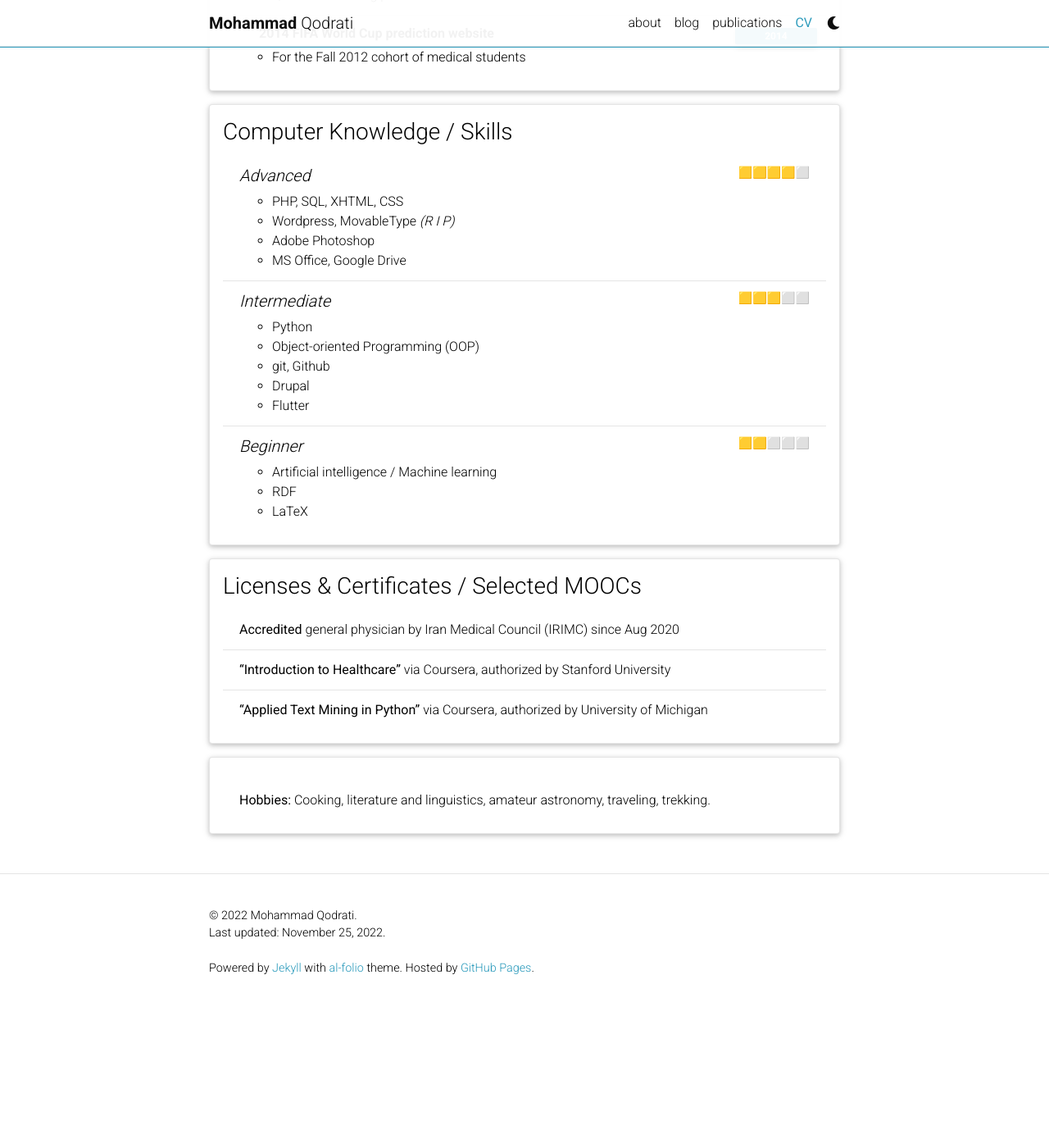
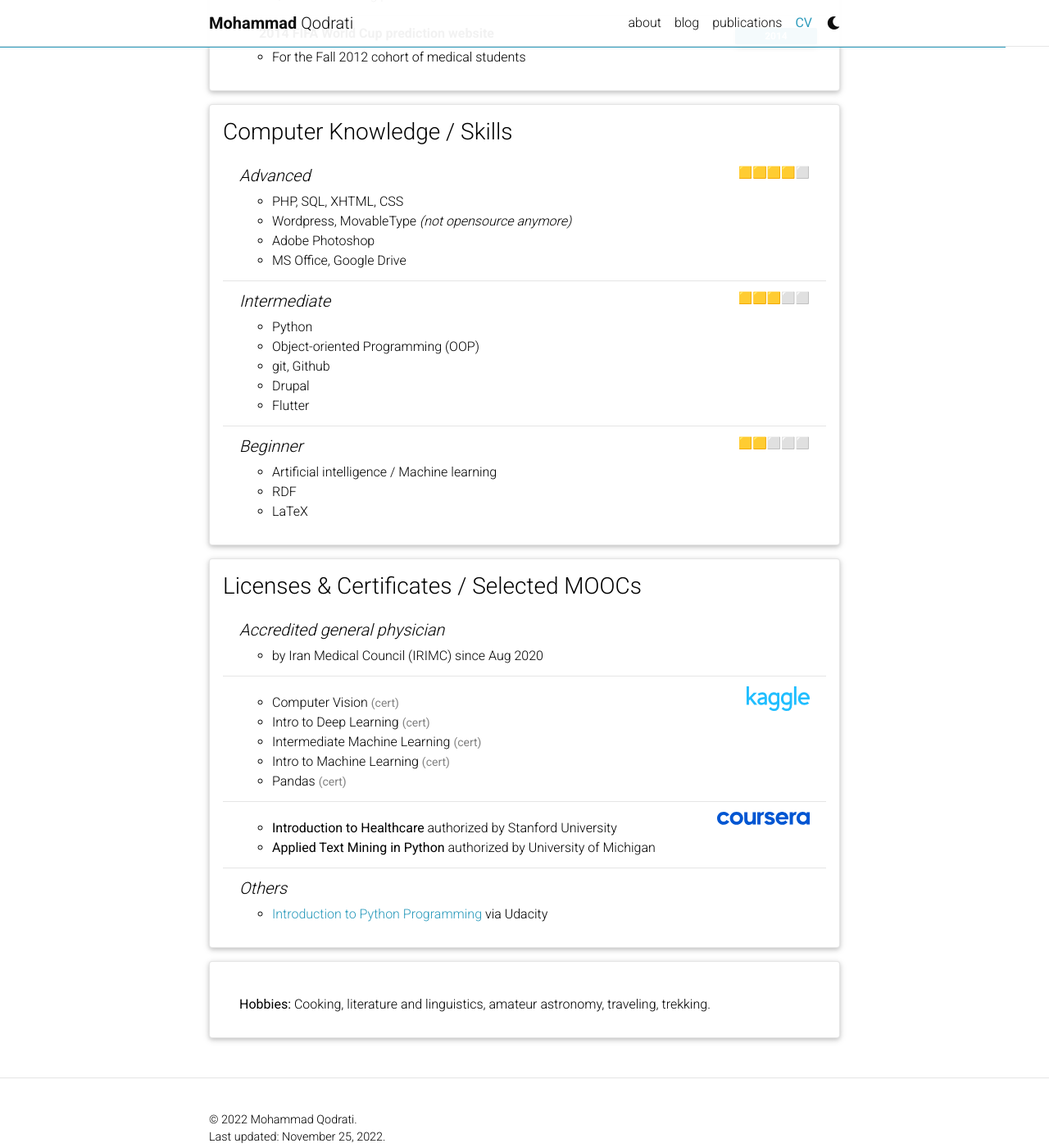
Before and after one commit to qomhmd/qomhmd.github.io, a Jekyll site: the page built from _pages/cv.md, in a window 1280 px wide and 1400 px high, scrolled down 1888 px. Shown: the whole window at 82% size. Built offline with Jekyll 4.4.1, drawn with Linux system fonts in a browser that asks for light colours; comment, search, counter and statistics services are not loaded; a style sheet for code colours, icons or effects is not loaded; before the commit the page ends 3120 px from its top, so only the background shows below that.

Commit message:
update CV; edit CV page title again

```diff
--- a/_data/cv.yml
+++ b/_data/cv.yml
@@ -75,7 +75,7 @@
     - title: 'Advanced <small style="float: right; font-style: normal; font-size: 70%;">🟨🟨🟨🟨⬜️</small>'
       items:
         - PHP, SQL, XHTML, CSS
-        - Wordpress, MovableType <i>(R I P)</i>
+        - Wordpress, MovableType <i>(not opensource anymore)</i>
         - Adobe Photoshop
         - MS Office, Google Drive
     - title: 'Intermediate <small style="float: right; font-style: normal; font-size: 70%;">🟨🟨🟨⬜️⬜️</small>'
@@ -92,11 +92,25 @@
         - LaTeX
 
 - title: Licenses & Certificates / Selected MOOCs
-  type: list
+  type: nested_list
   contents:
-    - <b>Accredited</b> general physician by Iran Medical Council (IRIMC) since Aug 2020
-    - <b>“Introduction to Healthcare”</b> via Coursera, authorized by Stanford University
-    - <b>“Applied Text Mining in Python”</b> via Coursera, authorized by University of Michigan
+    - title: Accredited general physician
+      items:
+        - by Iran Medical Council (IRIMC) since Aug 2020
+    - title: '<a href="https://www.kaggle.com/"><img height="30" src="/assets/img/kaggle-logo.svg" title="Kaggle" alt="Kaggle" class="float-right" style="width: auto;"></a>'
+      items:
+        - Computer Vision <small><a class="desc" href="/assets/img/kaggle_cv.png">(cert)</a></small>
+        - Intro to Deep Learning <small><a class="desc" href="/assets/img/kaggle_dl_intro.png">(cert)</a></small>
+        - Intermediate Machine Learning <small><a class="desc" href="/assets/img/kaggle_ml_med.png">(cert)</a></small>
+        - Intro to Machine Learning <small><a class="desc" href="/assets/img/kaggle_ml_intro.png">(cert)</a></small>
+        - Pandas <small><a class="desc" href="/assets/img/kaggle_pd.png">(cert)</a></small>
+    - title: '<a href="https://www.coursera.org/"><img height="16" src="/assets/img/coursera.svg" title="Coursera" alt="Coursera" class="float-right" style="width: auto"></a>'
+      items:
+        - <b>Introduction to Healthcare</b> authorized by Stanford University
+        - <b>Applied Text Mining in Python</b> authorized by University of Michigan
+    - title: Others
+      items:
+        - <a href="https://www.udacity.com/course/introduction-to-python--ud1110)">Introduction to Python Programming</a> via Udacity
 
 - title:
   type: list
--- a/_includes/metadata.html
+++ b/_includes/metadata.html
@@ -23,6 +23,8 @@
     {%- elsif page.title != "blank" and page.url != "/" -%}
         {%- if page.title == nil or page.title == "" -%}
             {{ page.date | date: "%Y" }} | {{ title }} - Personal Website
+        {%- elsif page.title == "CV" -%}
+            Curriculum vitae | {{ title }} - Personal Website
         {%- else -%}
             {{ page.title | capitalize }} | {{ title }} - Personal Website
         {%- endif -%}
```
Also changed, not shown: assets/img/coursera.svg (added), assets/img/irimc-logo.png (added), assets/img/kaggle-logo.svg (added), assets/img/kaggle_cv.png (added), assets/img/kaggle_dl_intro.png (added), assets/img/kaggle_ml_intro.png (added), assets/img/kaggle_ml_med.png (added), assets/img/kaggle_pd.png (added).
